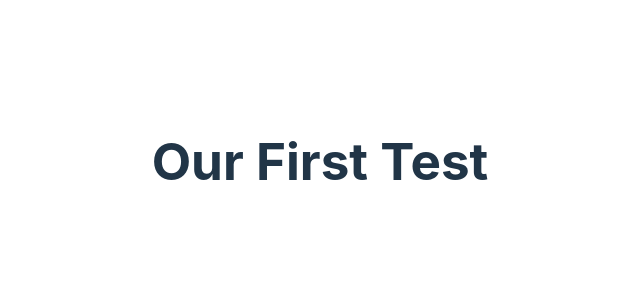
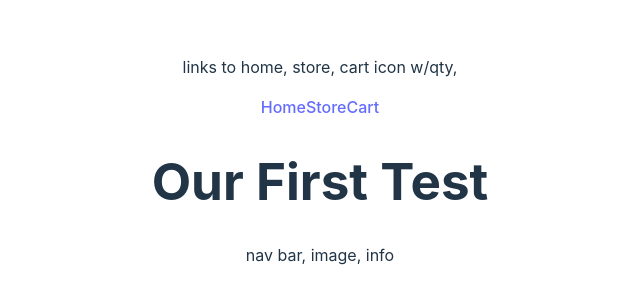
Before and after one commit to dielawn/fake_store, a React (Vite) app: page / in a window 1280 px wide. Shown: the part 239-542 px from the top of the page, without its empty margins (320-960 px from the left). Built offline with nearby package versions, Linux system fonts and the light colour scheme.

Commit message:
fixed shop / store variables, fixed duplicate key error

```diff
--- a/src/App.jsx
+++ b/src/App.jsx
@@ -1,11 +1,19 @@
 import './App.css'
-
+import Home from './Home'
+import { Store } from './Store'
+import Cart from './Cart'
+import { Nav } from './Nav'
 function App() {
 
 
   return (
     <>
+    <Nav />
     <h1>Our First Test</h1>
+    <Home />
+    {/* <Store />
+    <Cart /> */}
+
     </>
   )
 }
--- a/src/Nav.jsx
+++ b/src/Nav.jsx
@@ -1,13 +1,13 @@
 import { Link } from 'react-router-dom'
 import './Nav.css'
-const todo =  `links to home, shop, cart icon w/qty,`
+const todo =  `links to home, store, cart icon w/qty,`
 
 export function Nav() {
     return (
         <>
             <p>{todo}</p>
             <Link to='home'>Home</Link>
-            <Link to="shop">Store</Link>
+            <Link to="store">Store</Link>
             <Link to='cart'>Cart</Link>
         </>
     )
--- a/src/Store.jsx
+++ b/src/Store.jsx
@@ -37,7 +37,7 @@ export function Store() {
     return (
         <div>
             {inventory && inventory.map((item) => (
-                <div key={item.title.slice(0, 4)} className='itemCard'>
+                <div key={item.title.slice(0, 4) + item.id} className='itemCard'>
                     <img src={item.image} alt={item.title} />
                     <p>{item.title}</p>
                     <p>${item.price.toFixed(2)}</p>
```
Also changed, not shown: 1 other file (tests, documents, lock files or other folders).
